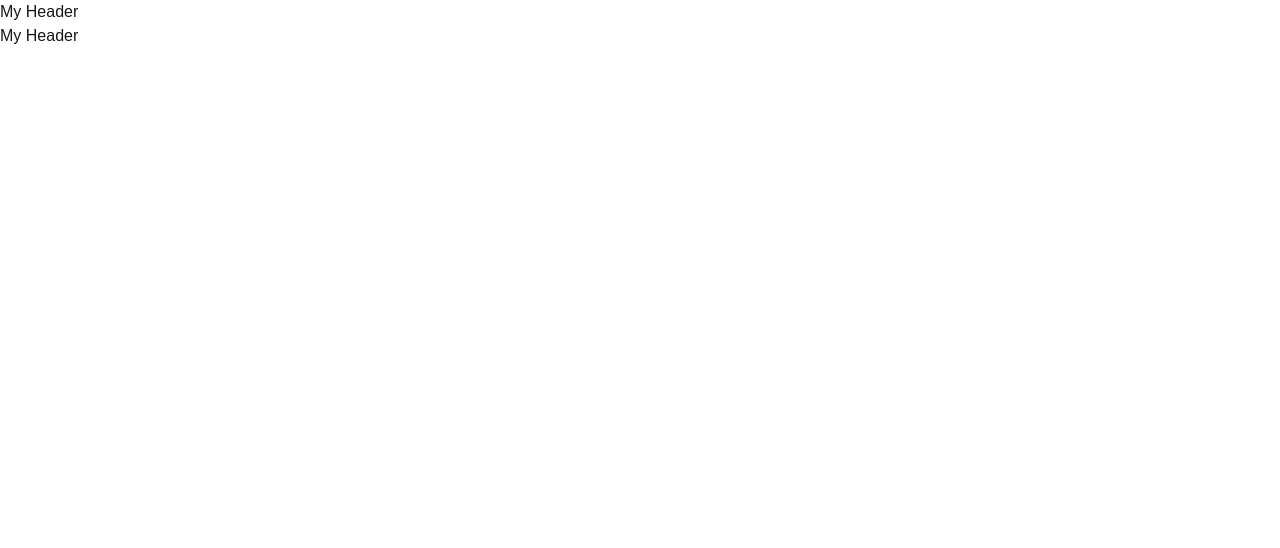
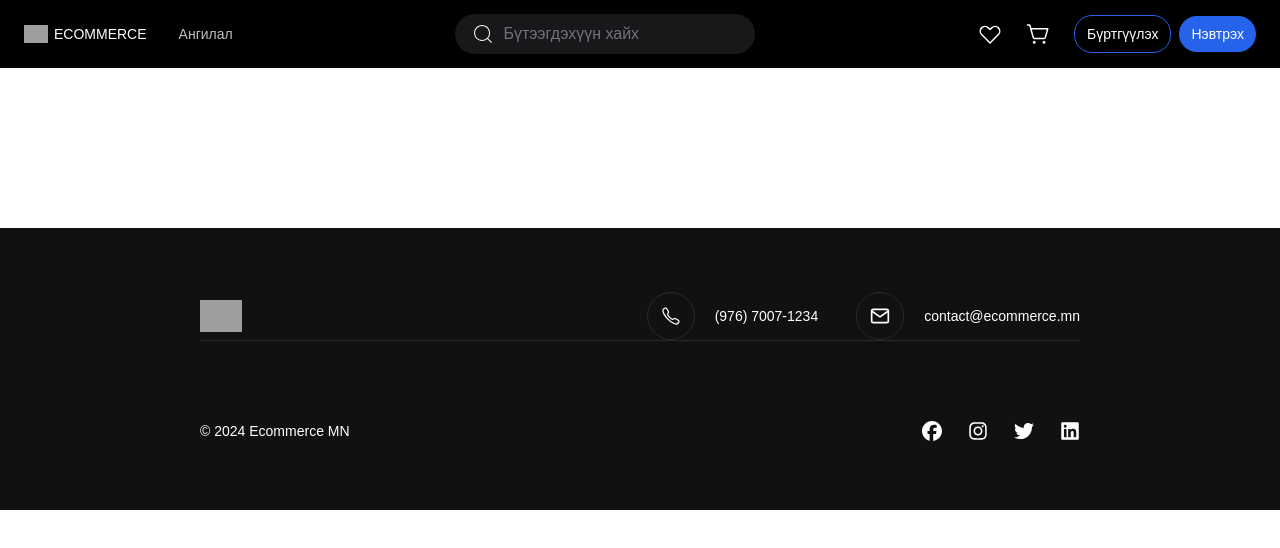
Before and after one commit to 24L-MP1D/TEAM-2, a Next.js app in the folder frontend/: page / in a window 1280 px wide. Shown: the top 548 px of the page. Built offline with nearby package versions, Linux system fonts and the light colour scheme; grey boxes are pictures that could not be loaded.

Commit message:
header,footer

```diff
--- a/frontend/components/footer.tsx
+++ b/frontend/components/footer.tsx
@@ -1,8 +1,42 @@
-export default function Footer(){
-    return (
-        <footer>
-          <h1>My Header</h1>
-        </footer>
-      );
+import { IoCallOutline } from "react-icons/io5";
+import { FiMail } from "react-icons/fi";
+import { FaFacebook } from "react-icons/fa6";
+import { FaInstagram } from "react-icons/fa";
+import { FaTwitter } from "react-icons/fa";
+import { FaLinkedin } from "react-icons/fa";
 
+
+
+
+export default function Footer() {
+  return (
+    <footer className="bg-[#111111] m-auto max-w-[1440px] h-[282px] mt-40 py-16 px-[200px] text-white flex flex-col gap-20">
+      <div className="flex justify-between items-center border-b-[1.5px] border-[#ffffff] border-opacity-10 border-solid]">
+        <img src="/images/Vector.png" alt="icon" width={42} height={35}/>
+        <div className="flex gap-[38px] items-center">
+          <div className="flex gap-[20px] items-center">
+            <div className="border-[1px] border-white border-opacity-10 w-12 h-12 rounded-full flex justify-center items-center">
+              <IoCallOutline className="w-[20px] h-[20px]" />
+            </div>
+            <div className="text-sm font-medium">(976) 7007-1234</div>
+          </div>
+          <div className="flex gap-[20px] items-center">
+            <div className="border-[1px] border-white border-opacity-10 w-12 h-12 rounded-full flex justify-center items-center">
+              <FiMail className="w-[20px] h-[20px]" />
+            </div>
+            <div className="text-sm font-medium">contact@ecommerce.mn</div>
+          </div>
+        </div>
+      </div>
+      <div className="flex justify-between">
+        <div className="text-sm font-medium">© 2024 Ecommerce MN</div>
+        <div className="flex gap-[26px]">
+          <FaFacebook className="w-[20px] h-[20px]" />
+          <FaInstagram className="w-[20px] h-[20px]"/>
+          <FaTwitter className="w-[20px] h-[20px]"/>
+          <FaLinkedin className="w-[20px] h-[20px]"/>
+        </div>
+      </div>
+    </footer>
+  );
 }
--- a/frontend/components/header.tsx
+++ b/frontend/components/header.tsx
@@ -1,8 +1,46 @@
-export default function Header(){
-    return (
-        <header>
-          <h1>My Header</h1>
-        </header>
-      );
+import Image from "next/image";
+import { CiSearch } from "react-icons/ci";
+import { PiHeartStraight } from "react-icons/pi";
+import { PiShoppingCartSimple } from "react-icons/pi";
 
+export default function Header() {
+  return (
+    <header className="bg-black m-auto max-w-[1440px] h-[68px] px-6 py-4">
+      <div className="flex justify-between items-center text-white h-9 ">
+        <div className="flex items-center justify-center gap-8">
+          <div className="flex items-center gap-[6px]">
+            <Image src="/images/Vector.png" alt="icon" width={24} height={24} />
+            <div className="text-sm font-normal ">ECOMMERCE</div>
+          </div>
+          <button className="font-normal text-sm text-[#FFFFFF] text-opacity-75">
+            Ангилал
+          </button>
+        </div>
+        <div className="w-[300px] h-[40px] bg-[#18181b] px-4 py-2 rounded-[20px] flex items-center gap-2">
+          <CiSearch className="size-6" />
+          <input
+            type="text"
+            placeholder="Бүтээгдэхүүн хайх"
+            className="bg-[#18181b] outline-none placeholder-[#71717a]"
+          />
+        </div>
+        <div className="flex gap-6 items-center">
+          <div>
+            <PiHeartStraight className="w-6 h-6"/>
+          </div>
+          <div>
+            <PiShoppingCartSimple className="w-6 h-6" />
+          </div>
+          <div className="flex gap-2 items-center ">
+            <button className="py-2 px-3 border-solid border-[1px] border-[#2563EB] rounded-[18px] font-normal text-sm">
+              Бүртгүүлэх
+            </button>
+            <button className="py-2 px-3 rounded-[18px] font-normal text-sm bg-[#2563EB] ">
+              Нэвтрэх
+            </button>
+          </div>
+        </div>
+      </div>
+    </header>
+  );
 }
--- a/frontend/package.json
+++ b/frontend/package.json
@@ -16,6 +16,7 @@
     "next": "14.2.9",
     "react": "^18",
     "react-dom": "^18",
+    "react-icons": "^5.3.0",
     "tailwind-merge": "^2.5.2",
     "tailwindcss-animate": "^1.0.7"
   },
```
Also changed, not shown: frontend/app/images/Vector.png (added), 1 other file (tests, documents, lock files or other folders).
